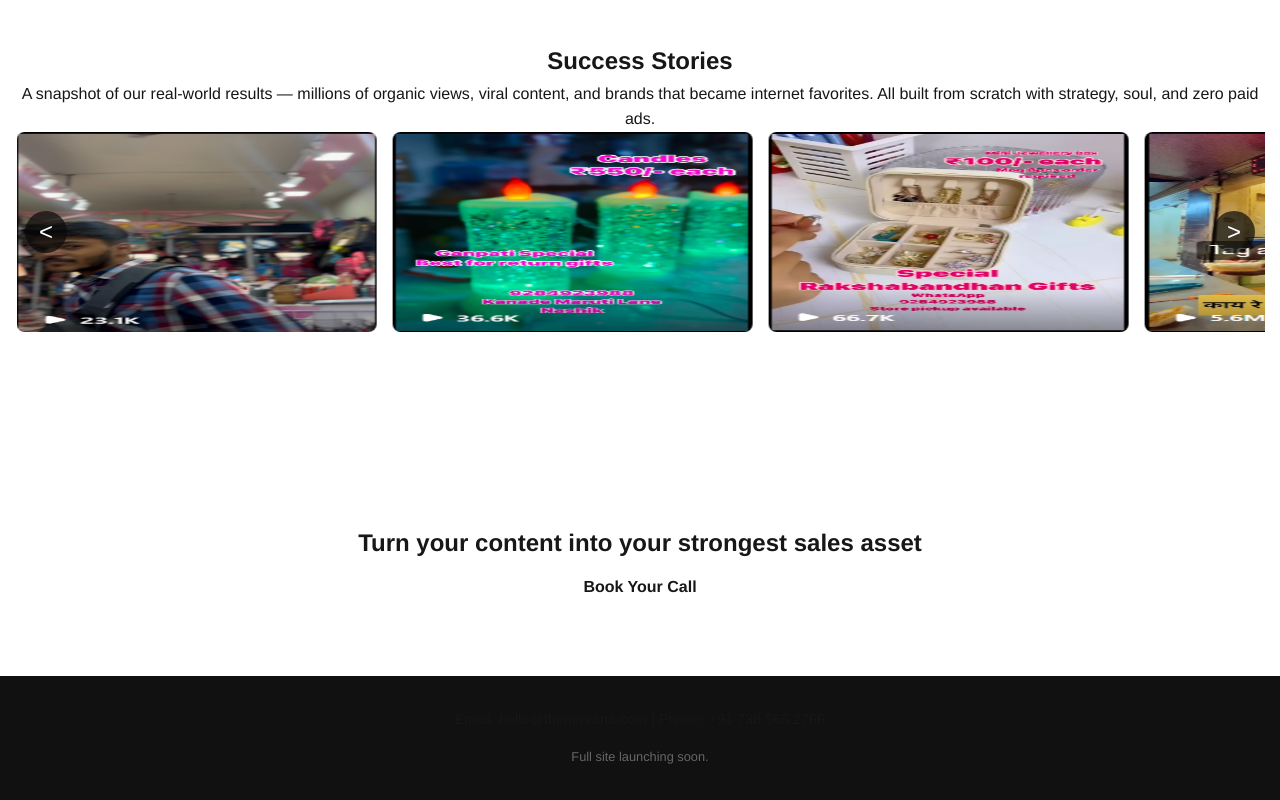
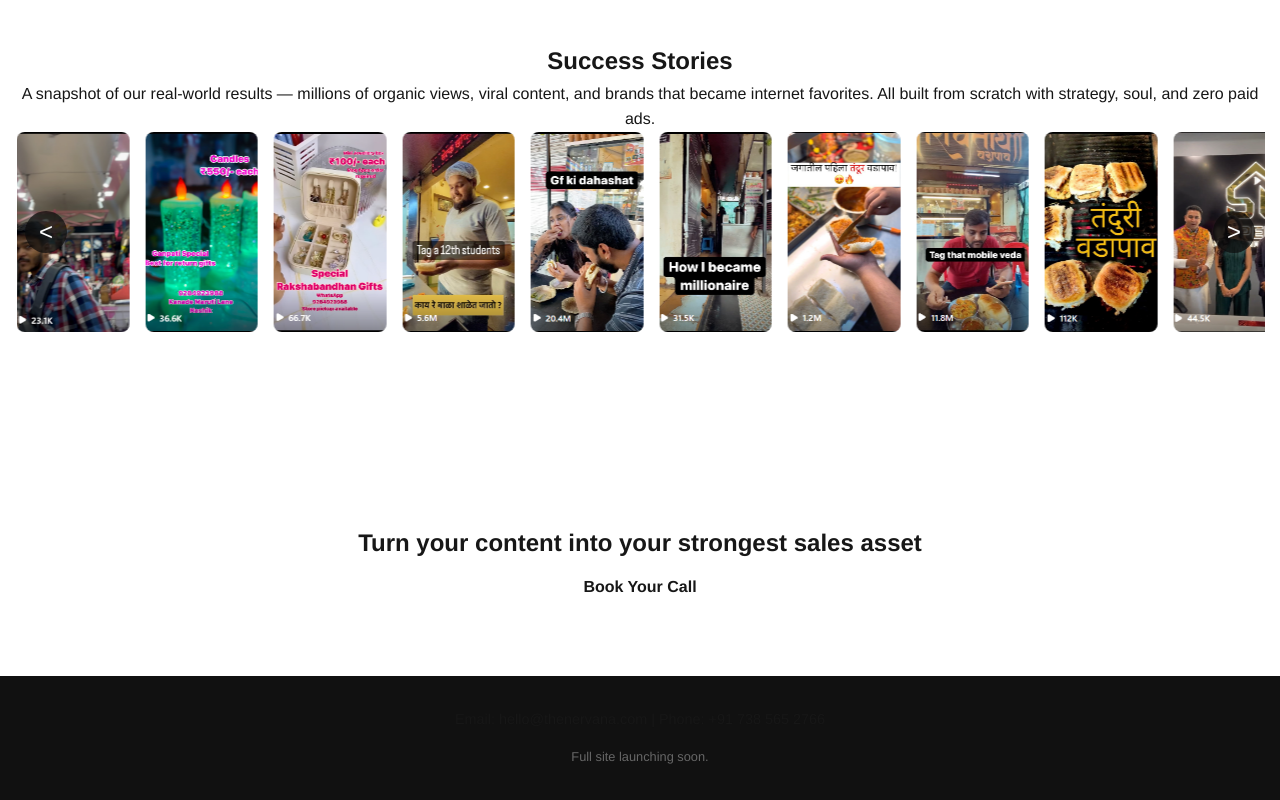
Before and after one commit to thenervana/nervana-site, a Next.js app: page / in a window 1280 px wide. Shown: the part 2991-3791 px from the top of the page. Built offline with nearby package versions, Linux system fonts and the light colour scheme; a web font is replaced by a local one.

Commit message:
image scroll aspect ratio fixed

```diff
--- a/app/page.module.css
+++ b/app/page.module.css
@@ -395,6 +395,9 @@
 
 .galleryScroll img {
   height: 200px;
+  width: auto; /* or fixed width for consistent layout */
+  object-fit: cover;
+  aspect-ratio: 9 / 16; /* assuming portrait video/images */
   border-radius: 8px;
   flex-shrink: 0;
 }
```
